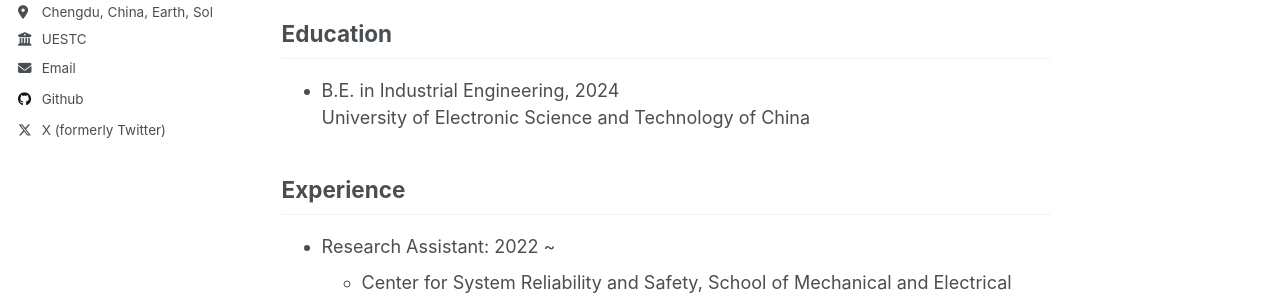
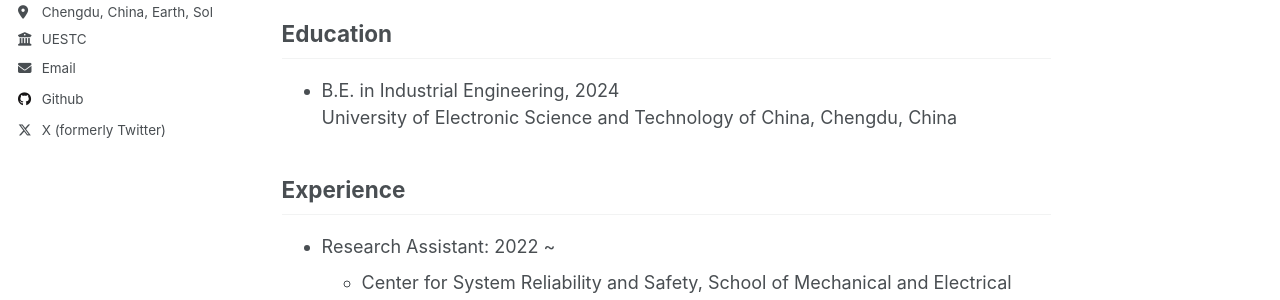
Before and after one commit to YLchen22/YLchen22.github.io, a Jekyll site: the page built from _pages/about.md, in a window 1280 px wide and 900 px high. Shown: the part 382-682 px from the top of the window. Built offline with Jekyll 4.4.1, drawn with Linux system fonts in a browser that asks for light colours.

Commit message:
Update about.md

```diff
--- a/_pages/about.md
+++ b/_pages/about.md
@@ -15,7 +15,7 @@ I am particularly interested in the theory and scientific application of machine
 
 Education
 ------
-* B.E. in Industrial Engineering, 2024 <br> University of Electronic Science and Technology of China
+* B.E. in Industrial Engineering, 2024 <br> University of Electronic Science and Technology of China, Chengdu, China
 
 Experience
 ------
```
